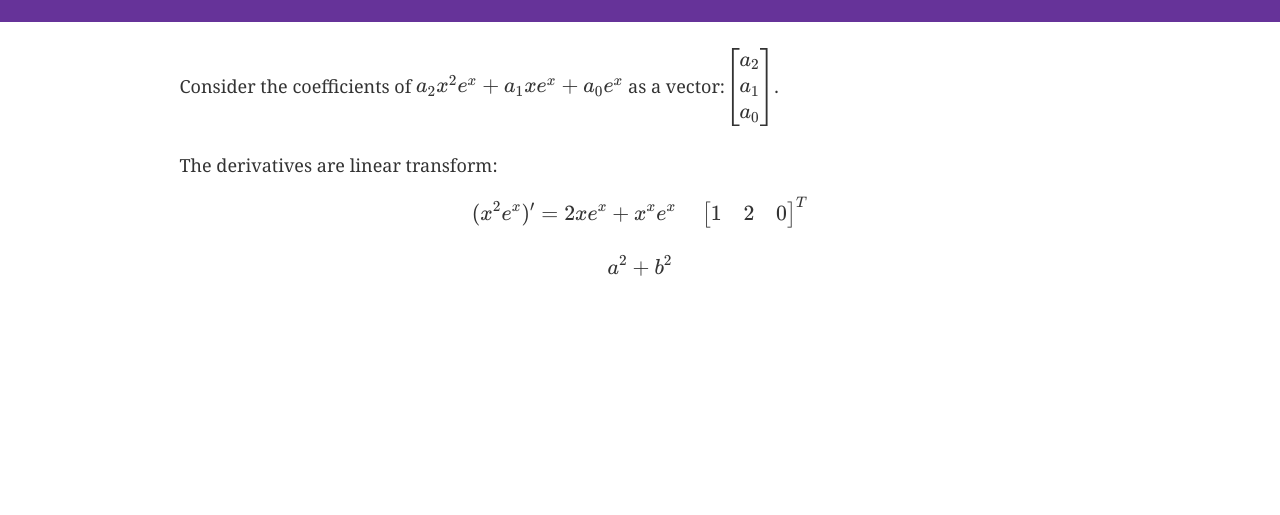
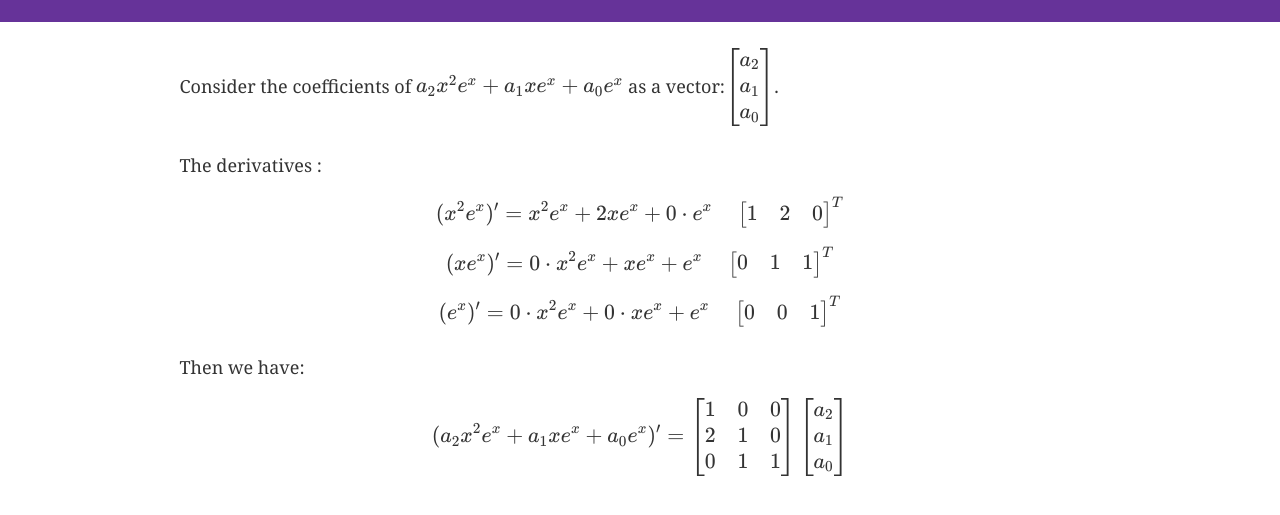
Before and after one commit to qiaofeng-edu/matrix-integration, a Gatsby site: page / in a window 1280 px wide. Shown: the part 75-590 px from the top of the page. Built offline with nearby package versions, Linux system fonts and the light colour scheme; Gatsby itself is replaced by a stand-in of ours.

Commit message:
Derivatives as matrix multiplication.

```diff
--- a/src/pages/question1.js
+++ b/src/pages/question1.js
@@ -3,19 +3,31 @@ import Dis, { Inl } from "../components/katex"
 
 const matrix = mid => "\\begin{bmatrix} " + mid + " \\end{bmatrix}"
 
+const poly1="a_2x^2e^x+a_1xe^x+a_0e^x"
+const vec1="\\begin{bmatrix} a_2  \\\\ a_1 \\\\ a_0 \\end{bmatrix}"
+
 const Q1 = () => (
   <div>
     <p>
-      Consider the coefficients of <Inl tex="a_2x^2e^x+a_1xe^x+a_0e^x" /> as a
+      Consider the coefficients of <Inl tex={poly1} /> as a
       vector:
-      <Inl tex={"\\begin{bmatrix} a_2  \\\\ a_1 \\\\ a_0 \\end{bmatrix}"} />.
+      <Inl tex={vec1} />.
     </p>
     <p>
-      The derivatives are linear transform:
-      <Dis tex={"(x^2e^x)'=2xe^x+x^xe^x \\quad" + matrix("1&2&0") + "^T"} />
+      The derivatives :
+      <Dis tex={"(x^2e^x)'=x^2e^x+2xe^x+0 \\cdot e^x \\quad" + matrix("1&2&0") + "^T"} />
+      <Dis tex={"(xe^x)'=0 \\cdot x^2e^x + xe^x+ e^x \\quad" + matrix("0&1&1") + "^T"} />
+      <Dis tex={"(e^x)'=0 \\cdot x^2e^x + 0 \\cdot xe^x + e^x \\quad" + matrix("0&0&1") + "^T"} />
     </p>
     <p>
-      <Dis tex="a^2+b^2" />
+        Then we have:
+        <Dis
+            tex={
+                "("+poly1+")'="+
+                matrix("1&0&0 \\\\ 2&1&0 \\\\ 0&1&1") +
+                vec1
+            }
+        />
     </p>
   </div>
 )
```
